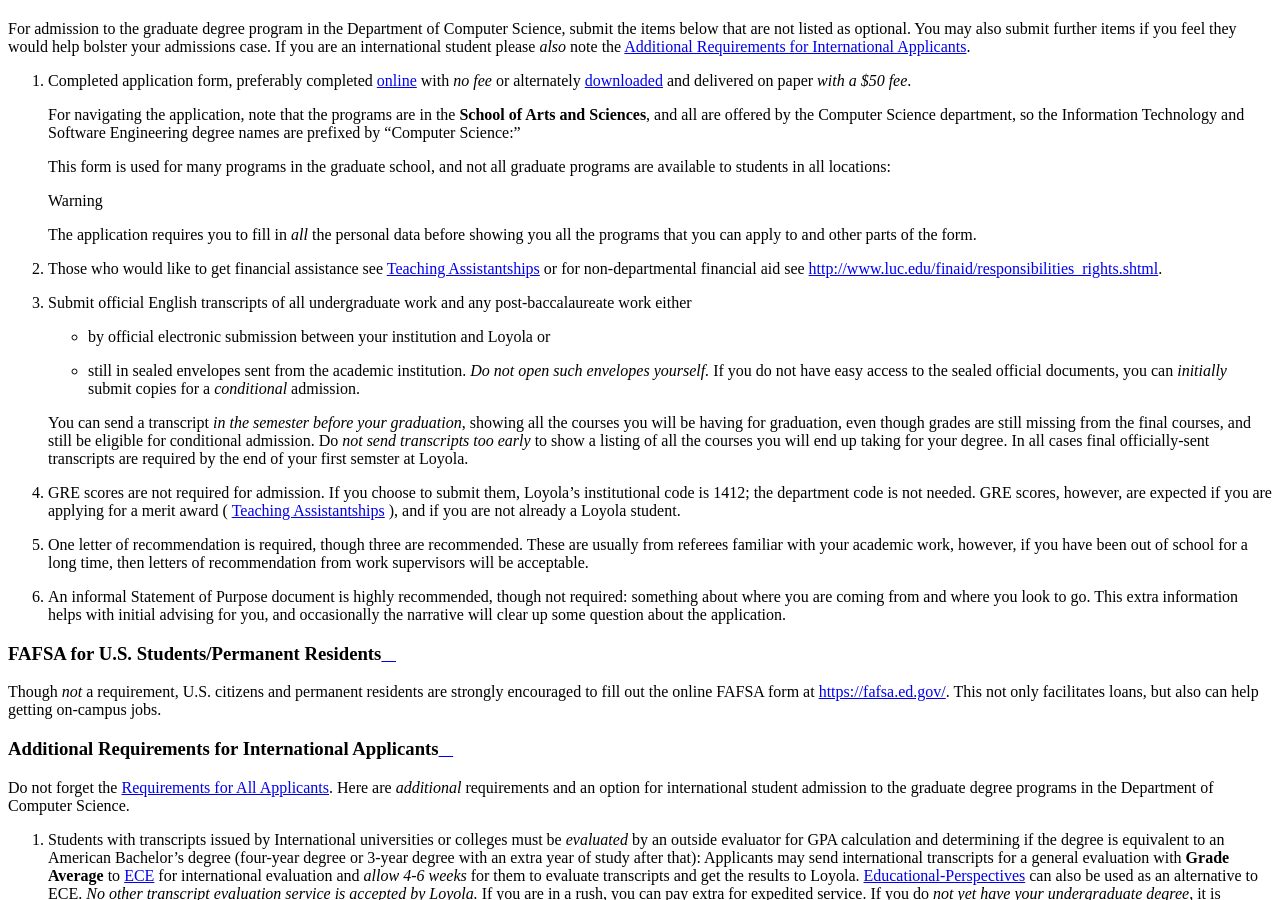
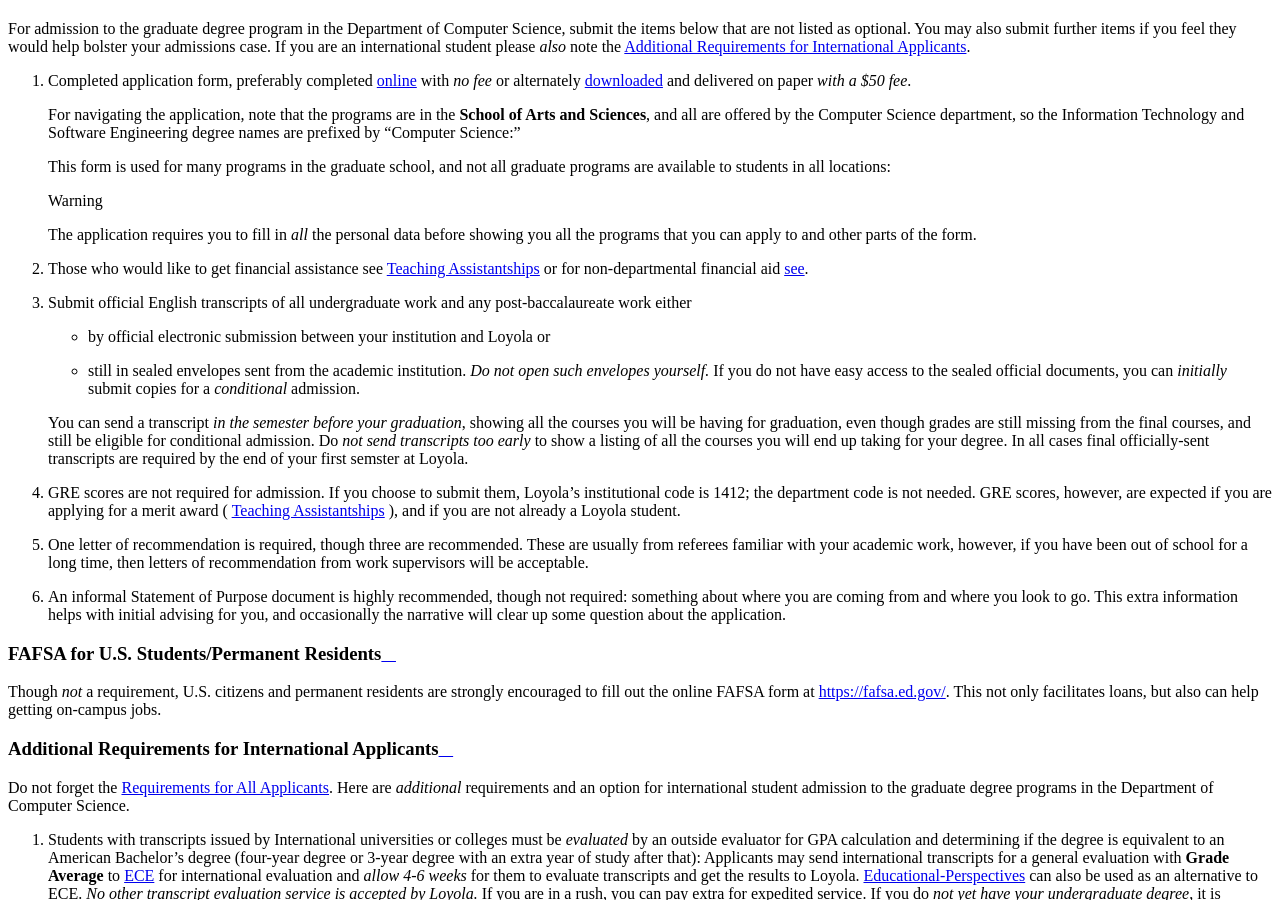
Before and after one commit to LoyolaChicagoCS/gradhandbook, a Sphinx documentation site: the page built from source/prospective_students.rst, in a window 1280 px wide and 900 px high, scrolled down 1267 px. Built offline with Sphinx 7.4.7 and the Read the Docs theme 2.0.0, drawn with Linux system fonts in a browser that asks for light colours; some of the changed lines change nothing that is shown.

Commit message:
updated broken link

```diff
--- a/source/prospective_students.rst
+++ b/source/prospective_students.rst
@@ -107,7 +107,7 @@
 
 #.   Those who would like to get financial assistance see
      :ref:`teaching_assistantships` or for non-departmental
-     financial aid see http://www.luc.edu/finaid/responsibilities_rights.shtml.
+     financial aid `see <https://www.luc.edu/finaid/aid-process/responsibilities/>`_.
 #.   Submit official English transcripts of all undergraduate work and any
      post-baccalaureate work either
 
```
